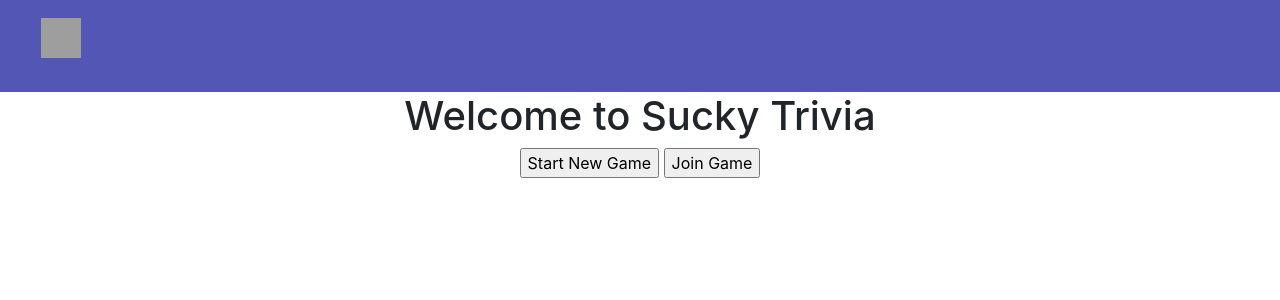
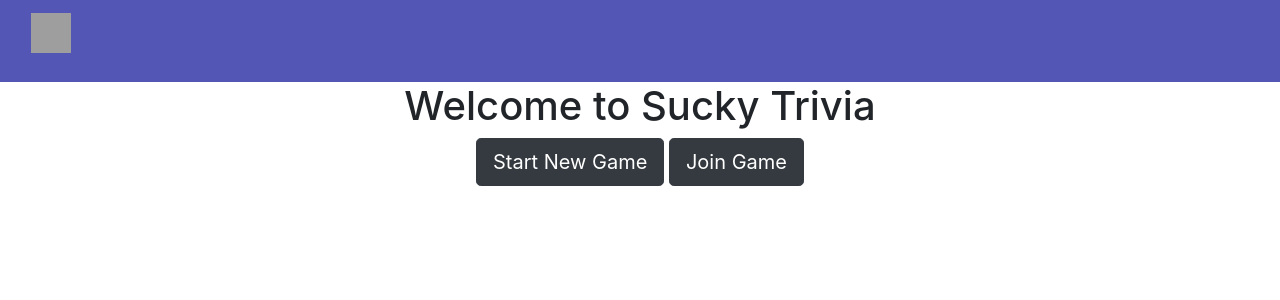
Before and after one commit to SainTfactor/SuckyTrivia, a Flask app: page / in a window 1280 px wide. Shown: the top 300 px of the page. Run offline with Flask 2, Linux system fonts and the light colour scheme; some libraries are stand-ins or nearby versions; grey boxes are pictures that could not be loaded.

Commit message:
Bootstrap fixes.

```diff
--- a/static/main.css
+++ b/static/main.css
@@ -21,15 +21,6 @@
   float: right!important;
 }
 
-.navbar-brand {
-  padding: 10px 10px;
-  height: initial;
-}
-
-.navbar-header {
-  float: left!important
-}
-
 .warning_link_outline {
   color: #eea236;
   background-color: transparent;
@@ -38,7 +29,7 @@
   border: 1.5px solid #eea236;
 }
 
-.input-group-addon:first-child {
+.input-group-prepend:first-child {
   min-width: 100px;
 }
 
--- a/templates/index.html
+++ b/templates/index.html
@@ -17,9 +17,7 @@
 
 <nav class="navbar navbar-inverse">
   <div class="container-fluid">
-    <div class="navbar-header">
-      <a class="navbar-brand" href="#"><img src="http://saintfactorstudios.ml/SainTfactorStudiosIP/WingedTTransparent.png" alt="Winged T" height="40" width="40"></a>
-    </div>
+    <a class="navbar-brand" href="#"><img src="http://saintfactorstudios.ml/SainTfactorStudiosIP/WingedTTransparent.png" alt="Winged T" height="40" width="40"></a>
     <div class="collapse navbar-collapse">
       <span class="nav navbar-text navbar-right">
         <a href="#" id="leave_game" class="btn btn-warning warning_link_outline btn-sm" role="button" style="display:none;">Leave Game</a>
@@ -34,8 +32,8 @@
     <div class="col-sm-6 text-center">
       <div id="start_screen" class="game_screen">
         <h1>Welcome to Sucky Trivia</h1>
-      	<input id="new_btn" type="button" value="Start New Game" />
-      	<input id="join_btn" type="button" value="Join Game" />
+      	<input id="new_btn" type="button" class="btn btn-lg btn-dark" value="Start New Game" />
+      	<input id="join_btn" type="button" class="btn btn-lg btn-dark" value="Join Game" />
       </div>
       <div id="gm_screen" style="display:none;" class="game_screen">
         <h1>Welcome to your game!</h1>
```
